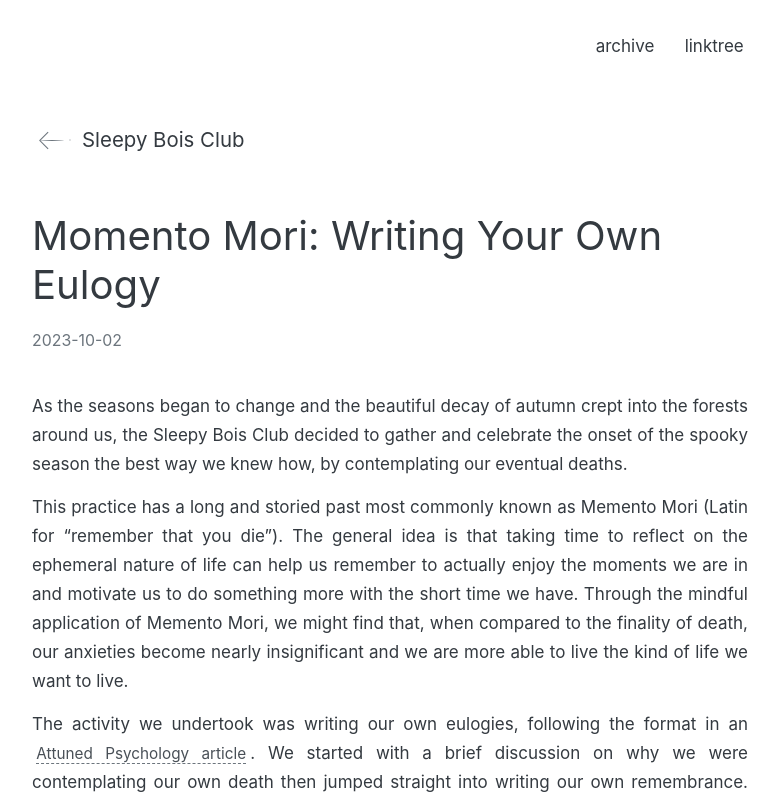
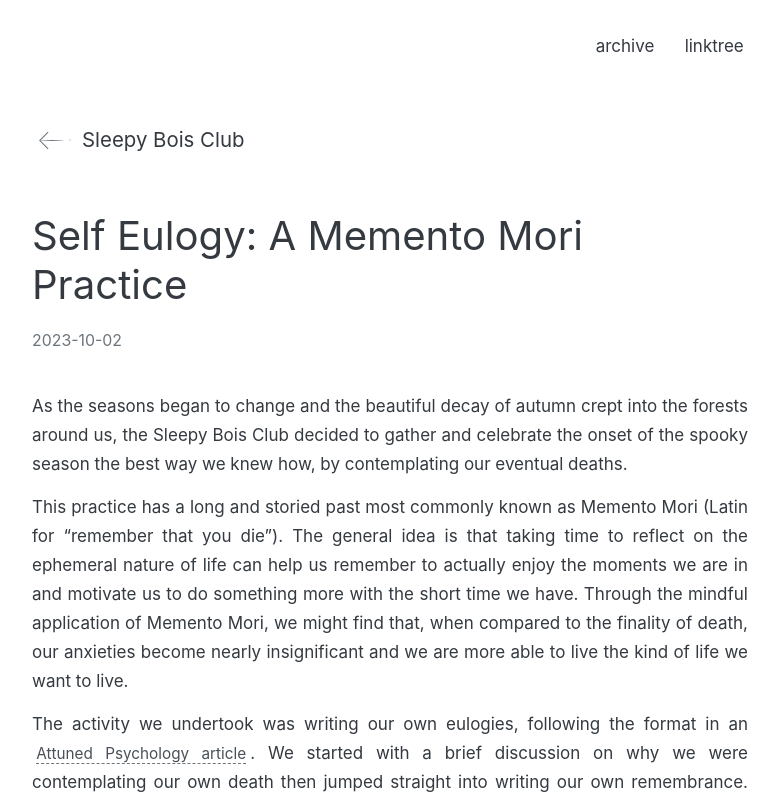
Before and after one commit to sleepyboisclub/sleepyboisclub.github.io, a Jekyll site: the page built from _posts/meetups/2023/2023-10-02-momento-mori.md, in a window 1280 px wide and 900 px high, cut to the strip 104-900 px from the top of the window. Shown: the whole strip, without its empty margins (250-1029 px from the left). Built offline with Jekyll 4.4.1, drawn with Linux system fonts in a browser that asks for light colours.

Commit message:
Update 2023-10-02-momento-mori.md

```diff
--- a/_posts/meetups/2023/2023-10-02-momento-mori.md
+++ b/_posts/meetups/2023/2023-10-02-momento-mori.md
@@ -1,7 +1,7 @@
 ---
 layout: post
-title: "Momento Mori: Writing Your Own Eulogy"
-categories: future-meetups
+title: "Self Eulogy: A Memento Mori Practice"
+categories: meetups
 author: dustin-landon-1
 ---
 
```
